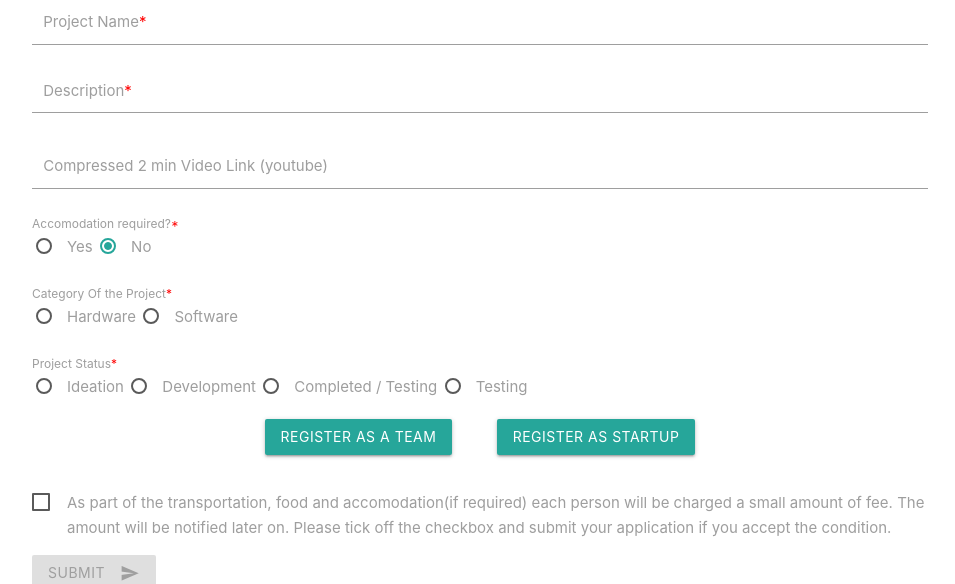
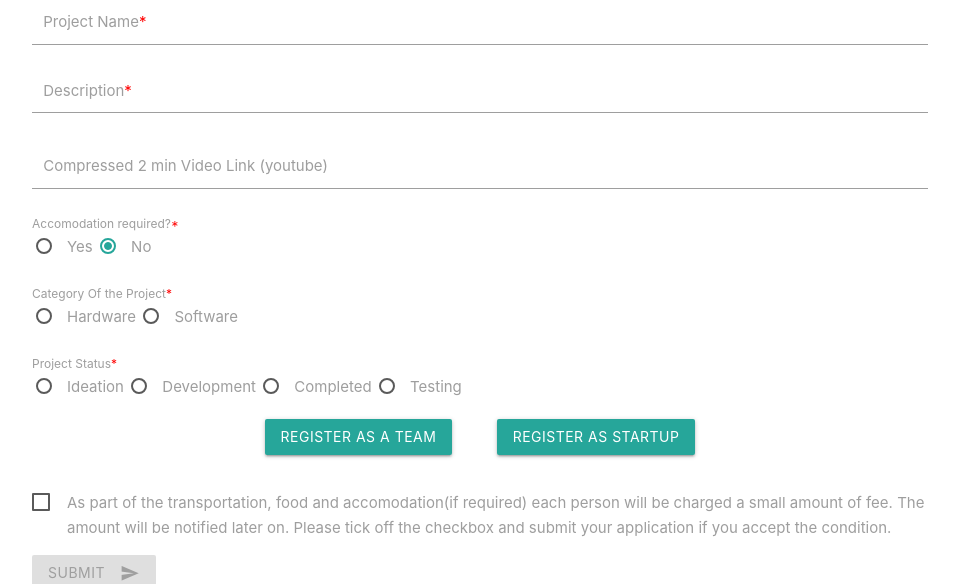
Before and after one commit to iedccoet/aifestregistration, a PHP site: page / in a window 1280 px wide. Shown: the part 1848-2432 px from the top of the page, without its empty margins (160-1115 px from the left). Run offline with PHP 8.4, Linux system fonts and the light colour scheme; some libraries are stand-ins or nearby versions.

Commit message:
Update index.php

```diff
--- a/index.php
+++ b/index.php
@@ -199,7 +199,7 @@
 
                   <label>
                     <input class="with-gap" name="status" type="radio"  value="completed"/>
-                    <span>Completed / Testing</span>
+                    <span>Completed</span>
                   </label>
 
                   <label>
```
